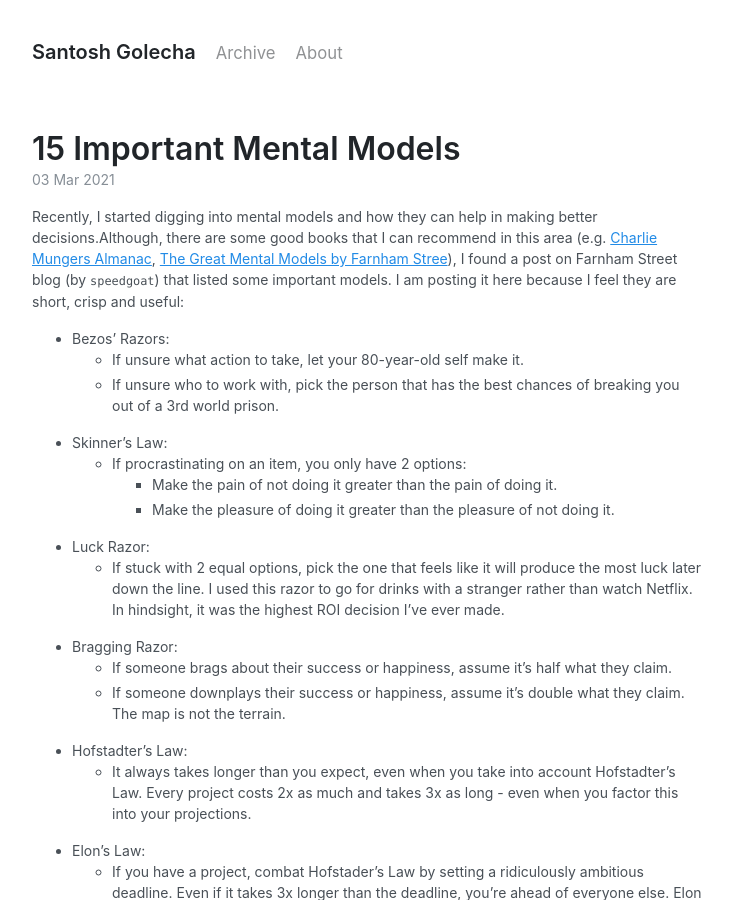
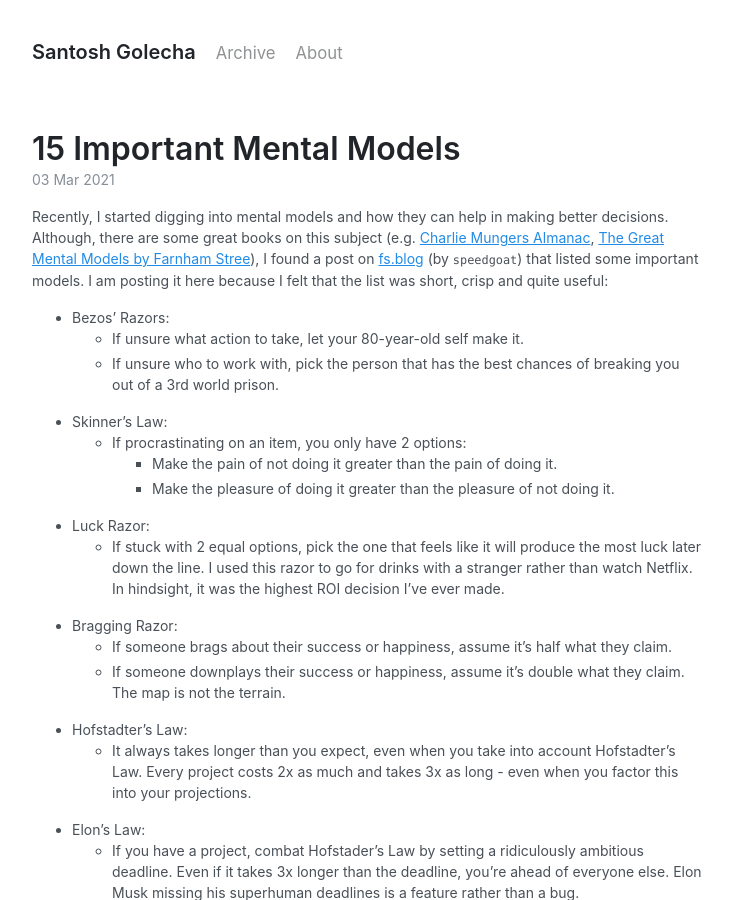
Before and after one commit to sgolecha/sgolecha.github.io, a Jekyll site: the page built from _posts/2021-03-03-Fifteen-MentalModels.md, in a window 1280 px wide and 900 px high. Shown: the whole window, without its empty margins (272-1004 px from the left). Built offline with Jekyll 4.4.1, drawn with Linux system fonts in a browser that asks for light colours.

Commit message:
fix typos in fifteen mental models

```diff
--- a/_posts/2021-03-03-Fifteen-MentalModels.md
+++ b/_posts/2021-03-03-Fifteen-MentalModels.md
@@ -4,7 +4,7 @@ title: 15 Important Mental Models
 categories: decisionmaking
 ---
 
-Recently, I started digging into mental models and how they can help in making better decisions.Although, there are some good books that I can recommend in this area (e.g. [Charlie Mungers Almanac](https://www.amazon.com/Poor-Charlies-Almanack-Charles-Expanded/dp/1578645018/ref=sr_1_2?crid=X4NRDCLRL7HM&dchild=1&keywords=charlie+munger+poor+charlie%27s+almanack&qid=1614903921&sprefix=Charlie+Munger%2Caps%2C225&sr=8-2), [The Great Mental Models by Farnham Stree](https://www.amazon.com/Great-Mental-Models-Thinking-Concepts/dp/1999449002/ref=sr_1_1?crid=10F7A9BW0UYNF&dchild=1&keywords=farnam+street+mental+models&qid=1614903981&sprefix=Farnham+street+%2Caps%2C228&sr=8-1)), I found a post on Farnham Street blog (by `speedgoat`) that listed some important models. I am posting it here because I feel they are short, crisp and useful:
+Recently, I started digging into mental models and how they can help in making better decisions. Although, there are some great books on this subject (e.g. [Charlie Mungers Almanac](https://www.amazon.com/Poor-Charlies-Almanack-Charles-Expanded/dp/1578645018/ref=sr_1_2?crid=X4NRDCLRL7HM&dchild=1&keywords=charlie+munger+poor+charlie%27s+almanack&qid=1614903921&sprefix=Charlie+Munger%2Caps%2C225&sr=8-2), [The Great Mental Models by Farnham Stree](https://www.amazon.com/Great-Mental-Models-Thinking-Concepts/dp/1999449002/ref=sr_1_1?crid=10F7A9BW0UYNF&dchild=1&keywords=farnam+street+mental+models&qid=1614903981&sprefix=Farnham+street+%2Caps%2C228&sr=8-1)), I found a post on [fs.blog](https://fs.blog) (by `speedgoat`) that listed some important models. I am posting it here because I felt that the list was short, crisp and quite useful:
 
 - Bezos’ Razors:
 	- If unsure what action to take, let your 80-year-old self make it.
```
